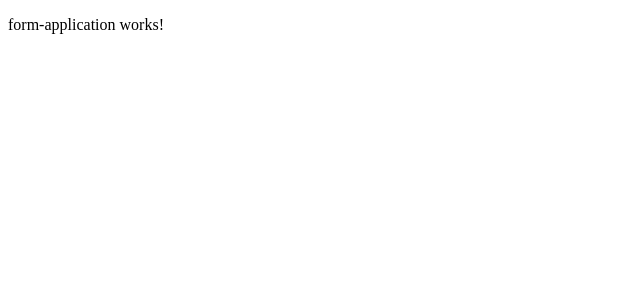
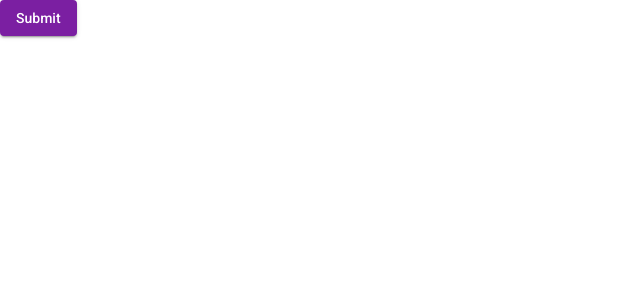
Before and after one commit to AmbicatusThe2nd/job-application-app, an Angular app: page /application in a window 1280 px wide. Shown: the top 300 px of the page, without its empty margins (0-640 px from the left). Built offline with nearby package versions, Linux system fonts and the light colour scheme.

Commit message:
Added material

```diff
--- a/angular.json
+++ b/angular.json
@@ -31,6 +31,7 @@
               "src/assets"
             ],
             "styles": [
+              "./node_modules/@angular/material/prebuilt-themes/purple-green.css",
               "src/styles.scss"
             ],
             "scripts": []
@@ -99,6 +100,7 @@
               "src/assets"
             ],
             "styles": [
+              "./node_modules/@angular/material/prebuilt-themes/purple-green.css",
               "src/styles.scss"
             ],
             "scripts": []
--- a/package.json
+++ b/package.json
@@ -11,10 +11,12 @@
   "private": true,
   "dependencies": {
     "@angular/animations": "~13.2.0",
+    "@angular/cdk": "~13.2.0",
     "@angular/common": "~13.2.0",
     "@angular/compiler": "~13.2.0",
     "@angular/core": "~13.2.0",
     "@angular/forms": "~13.2.0",
+    "@angular/material": "~13.2.0",
     "@angular/platform-browser": "~13.2.0",
     "@angular/platform-browser-dynamic": "~13.2.0",
     "@angular/router": "~13.2.0",
--- a/src/app/form-application/form-application.component.html
+++ b/src/app/form-application/form-application.component.html
@@ -1 +1,3 @@
-<p>form-application works!</p>
+<div class="form">
+  <button mat-raised-button color="primary">Submit</button>
+</div>
--- a/src/index.html
+++ b/src/index.html
@@ -6,8 +6,11 @@
   <base href="/">
   <meta name="viewport" content="width=device-width, initial-scale=1">
   <link rel="icon" type="image/x-icon" href="favicon.ico">
+  <link rel="preconnect" href="https://fonts.gstatic.com">
+  <link href="https://fonts.googleapis.com/css2?family=Roboto:wght@300;400;500&display=swap" rel="stylesheet">
+  <link href="https://fonts.googleapis.com/icon?family=Material+Icons" rel="stylesheet">
 </head>
-<body>
+<body class="mat-typography">
   <app-root></app-root>
 </body>
 </html>
--- a/src/styles.scss
+++ b/src/styles.scss
@@ -1 +1,4 @@
 /* You can add global styles to this file, and also import other style files */
+
+html, body { height: 100%; }
+body { margin: 0; font-family: Roboto, "Helvetica Neue", sans-serif; }
```
Also changed, not shown: src/app/app.module.ts (+8 -7 lines), 1 other file (tests, documents, lock files or other folders).
